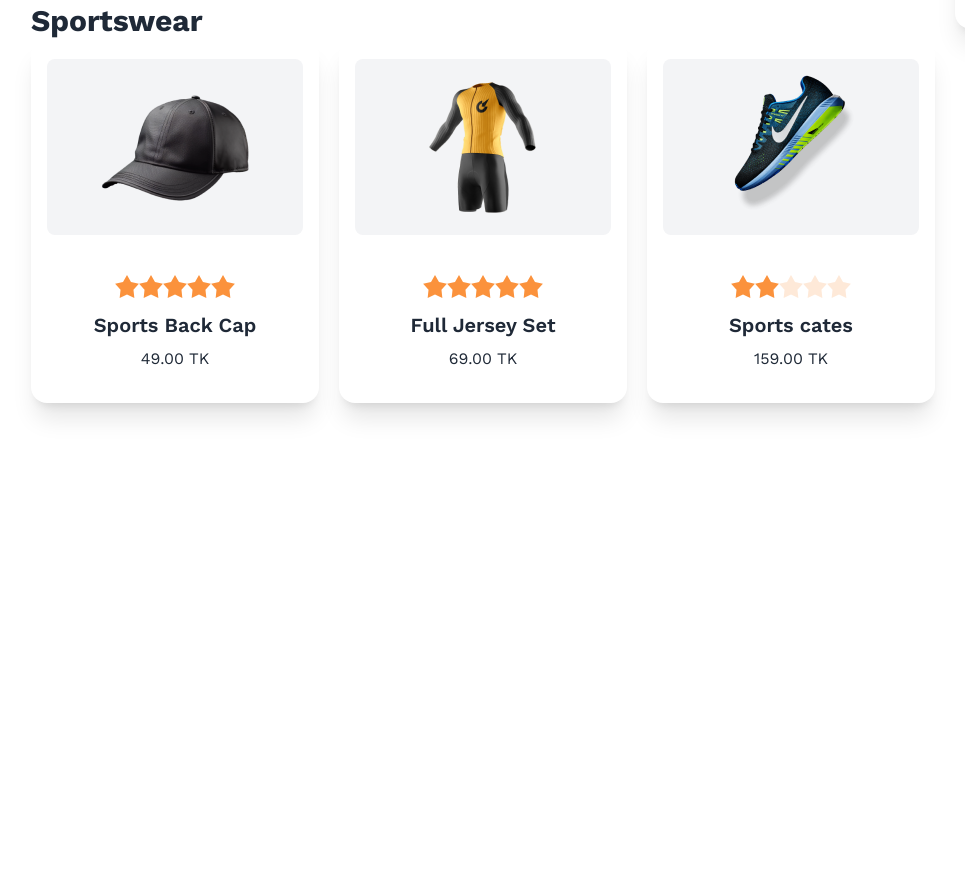
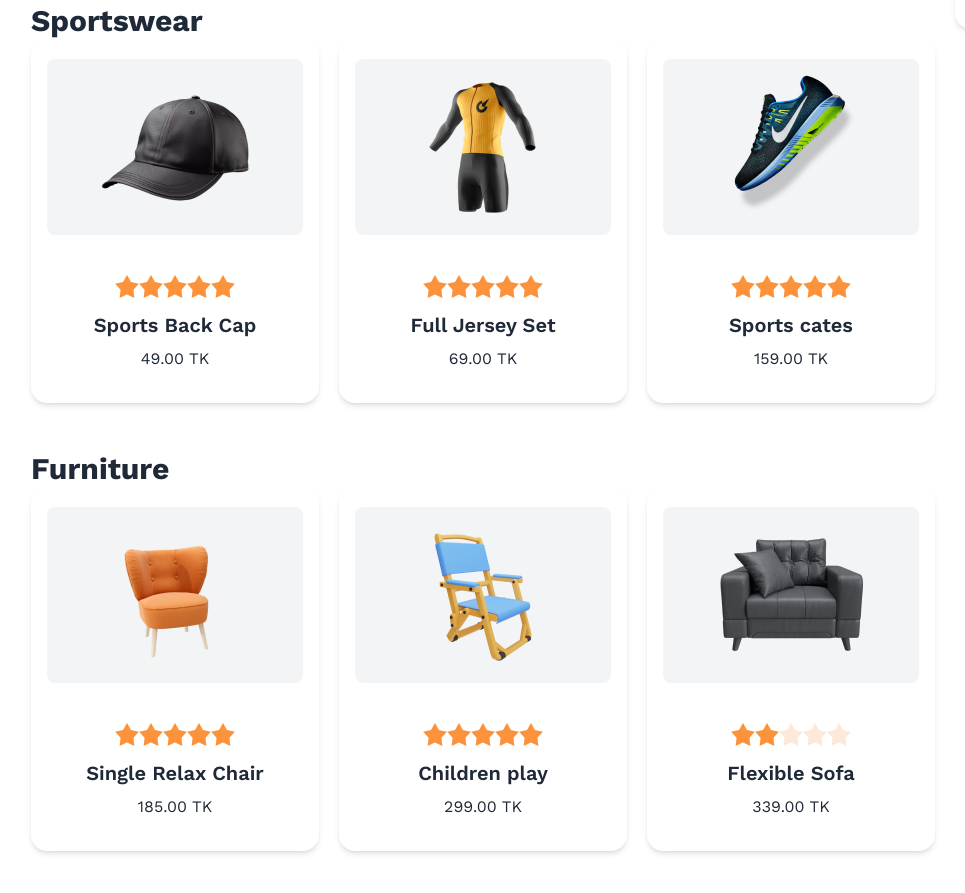
Before and after one commit to sakib071/summer-sale-website, a plain HTML site: page index.html in a window 1280 px wide. Shown: the part 1275-2168 px from the top of the page, without its empty margins (33-998 px from the left). Before the commit the page ends 1742 px from the top, so only its background shows below. Drawn offline with nearby package versions, Linux system fonts and the light colour scheme.

Commit message:
responsive done

```diff
--- a/index.html
+++ b/index.html
@@ -22,10 +22,10 @@
     <header>
     </header>
     <main class="font-work">
-        <section class="flex bg-[#F9F6E2] text-center justify-center items-center">
+        <section class="flex lg:flex-row flex-col-reverse bg-[#F9F6E2] text-center justify-center items-center lg:pb-0 pb-10 mb-1 lg:mb-32">
             <div>
-                <h3 class="text-3xl font-semibold mb-5">---SALE FEVER---</h3>
-                <h3 class="w-3/5 text-5xl font-bold mx-auto">Purchase TK 200 or above & get <span
+                <h3 class="text-xl lg:text-3xl font-semibold mb-5">---SALE FEVER---</h3>
+                <h3 class="w-3/5 text-3xl lg:text-5xl font-bold mx-auto">Purchase TK 200 or above & get <span
                         class=" text-[#E527B2]">20%
                         off</span>
                 </h3>
@@ -35,19 +35,19 @@
                 </div>
 
             </div>
-            <div class="m-20">
+            <div class="m-20 ">
                 <img src="./images/Summer 1.png" alt="">
             </div>
 
         </section>
 
-        <section class="container mx-auto mt-32 flex gap-5 p-16">
+        <section class="container mx-auto flex lg:flex-row flex-col-reverse gap-5 p-16">
             <div class="mx-auto">
                 <div class="first-sec">
-                    <h3 class="text-3xl font-bold">Kitchenware</h3>
-                    <div class="flex gap-5">
+                    <h3 class="text-3xl font-bold lg:text-left text-center">Kitchenware</h3>
+                    <div class="flex lg:flex-row flex-col-reverse gap-5">
                         <!-- card -->
-                        <div class="card-one card w-72 bg-base-100 shadow-xl ">
+                        <div class="card-one card w-72 bg-base-100 shadow-md ">
                             <figure class="bg-gray-100 rounded-lg m-5 h-44 w-64 mx-auto">
                                 <img src="./images/prod1.png" alt="Shoes" />
                             </figure>
@@ -64,7 +64,7 @@
                             </div>
                         </div>
                         <!-- card -->
-                        <div class="card-one card w-72 bg-base-100 shadow-xl ">
+                        <div class="card-one card w-72 bg-base-100 shadow-md ">
                             <figure class="bg-gray-100 rounded-lg m-5 h-44 w-64 mx-auto">
                                 <img src="./images/prod2.png" alt="Shoes" />
                             </figure>
@@ -81,7 +81,7 @@
                             </div>
                         </div>
                         <!-- card -->
-                        <div class="card-one card w-72 bg-base-100 shadow-xl ">
+                        <div class="card-one card w-72 bg-base-100 shadow-md ">
                             <figure class="bg-gray-100 rounded-lg m-5 h-44 w-64 mx-auto">
                                 <img src="./images/prod3.png" alt="Shoes" />
                             </figure>
@@ -101,10 +101,10 @@
                 </div>
 
                 <div class="mt-12">
-                    <h3 class="text-3xl font-bold">Sportswear</h3>
-                    <div class="flex gap-5">
+                    <h3 class="text-3xl font-bold lg:text-left text-center">Sportswear</h3>
+                    <div class="flex lg:flex-row flex-col-reverse gap-5">
                         <!-- card -->
-                        <div class="card-one card w-72 bg-base-100 shadow-xl ">
+                        <div class="card-one card w-72 bg-base-100 shadow-md ">
                             <figure class="bg-gray-100 rounded-lg m-5 h-44 w-64 mx-auto">
                                 <img src="./images/prod4.png" alt="Shoes" />
                             </figure>
@@ -121,7 +121,7 @@
                             </div>
                         </div>
                         <!-- card -->
-                        <div class="card-one card w-72 bg-base-100 shadow-xl ">
+                        <div class="card-one card w-72 bg-base-100 shadow-md ">
                             <figure class="bg-gray-100 rounded-lg m-5 h-44 w-64 mx-auto">
                                 <img src="./images/prod5.png" alt="Shoes" />
                             </figure>
@@ -138,7 +138,7 @@
                             </div>
                         </div>
                         <!-- card -->
-                        <div class="card-one card w-72 bg-base-100 shadow-xl ">
+                        <div class="card-one card w-72 bg-base-100 shadow-md ">
                             <figure class="bg-gray-100 rounded-lg m-5 h-44 w-64 mx-auto">
                                 <img src="./images/prod6.png" alt="Shoes" />
                             </figure>
@@ -157,11 +157,68 @@
                     </div>
                 </div>
 
+                <div class="mt-12">
+                    <h3 class="text-3xl font-bold lg:text-left text-center">Furniture</h3>
+                    <div class="flex lg:flex-row flex-col-reverse gap-5">
+                        <!-- card -->
+                        <div class="card-one card w-72 bg-base-100 shadow-md ">
+                            <figure class="bg-gray-100 rounded-lg m-5 h-44 w-64 mx-auto">
+                                <img src="./images/prod7.png" alt="Shoes" />
+                            </figure>
+                            <div class="rating text-center justify-center mt-5">
+                                <input type="radio" name="rating-2" class="mask mask-star-2 bg-orange-400" />
+                                <input type="radio" name="rating-2" class="mask mask-star-2 bg-orange-400" checked />
+                                <input type="radio" name="rating-2" class="mask mask-star-2 bg-orange-400" />
+                                <input type="radio" name="rating-2" class="mask mask-star-2 bg-orange-400" />
+                                <input type="radio" name="rating-2" class="mask mask-star-2 bg-orange-400" />
+                            </div>
+                            <div class="card-body items-center text-center pt-3">
+                                <h2 id="item-four" class="card-title">Single Relax Chair</h2>
+                                <p>185.00 TK</p>
+                            </div>
+                        </div>
+                        <!-- card -->
+                        <div class="card-one card w-72 bg-base-100 shadow-md ">
+                            <figure class="bg-gray-100 rounded-lg m-5 h-44 w-64 mx-auto">
+                                <img src="./images/prod8.png" alt="Shoes" />
+                            </figure>
+                            <div class="rating text-center justify-center mt-5">
+                                <input type="radio" name="rating-2" class="mask mask-star-2 bg-orange-400" />
+                                <input type="radio" name="rating-2" class="mask mask-star-2 bg-orange-400" checked />
+                                <input type="radio" name="rating-2" class="mask mask-star-2 bg-orange-400" />
+                                <input type="radio" name="rating-2" class="mask mask-star-2 bg-orange-400" />
+                                <input type="radio" name="rating-2" class="mask mask-star-2 bg-orange-400" />
+                            </div>
+                            <div class="card-body items-center text-center pt-3">
+                                <h2 id="item-five" class="card-title">Children play</h2>
+                                <p>299.00 TK</p>
+                            </div>
+                        </div>
+                        <!-- card -->
+                        <div class="card-one card w-72 bg-base-100 shadow-md ">
+                            <figure class="bg-gray-100 rounded-lg m-5 h-44 w-64 mx-auto">
+                                <img src="./images/prod9.png" alt="Shoes" />
+                            </figure>
+                            <div class="rating text-center justify-center mt-5">
+                                <input type="radio" name="rating-2" class="mask mask-star-2 bg-orange-400" />
+                                <input type="radio" name="rating-2" class="mask mask-star-2 bg-orange-400" checked />
+                                <input type="radio" name="rating-2" class="mask mask-star-2 bg-orange-400" />
+                                <input type="radio" name="rating-2" class="mask mask-star-2 bg-orange-400" />
+                                <input type="radio" name="rating-2" class="mask mask-star-2 bg-orange-400" />
+                            </div>
+                            <div class="card-body items-center text-center pt-3">
+                                <h2 id="item-six" class="card-title">Flexible Sofa</h2>
+                                <p>339.00 TK</p>
+                            </div>
+                        </div>
+                    </div>
+                </div>
+
             </div>
             <div>
                 <!-- Coupon -->
                 <div class="grid grid-cols-1 gap-5 mt-10">
-                    <div class="card w-92 bg-base-100 shadow-xl">
+                    <div class="card w-92 bg-base-100 shadow-md">
                         <div class="card-body">
                             <h2 class="card-title">Have coupon?</h2>
 
@@ -169,12 +226,13 @@
                                 <input id="coupon-field" class="py-2 rounded-l-lg p-3 border-0 shadow-md" type="text"
                                     placeholder="Coupon code">
                                 <button id="btn-apply"
-                                    class="bg-[#E527B2] hover:bg-white hover:text-[#E527B2] text-white px-4 py-2 rounded-r-lg shadow-md disabled:bg-gray-300 disabled:text-white" disabled>
+                                    class="bg-[#E527B2] hover:bg-white hover:text-[#E527B2] text-white px-4 py-2 rounded-r-lg shadow-md disabled:bg-gray-300 disabled:text-white"
+                                    disabled>
                                     Apply</button>
                             </div>
                         </div>
                     </div>
-                    <div class="card w-92 bg-base-100 shadow-xl">
+                    <div class="card w-92 bg-base-100 shadow-md">
                         <div id="cart-history" class="card-body">
                             <div id="item-list"></div>
                             <hr>
@@ -198,7 +256,6 @@
                                     <h3 class="font-bold text-4xl text-center">Congratulations</h3>
                                     <p class="py-4 text-center">Your Purchase the product</p>
                                     <div class="modal-action">
-                                        <!-- if there is a button in form, it will close the modal -->
                                         <button id="btn-home"
                                             class="btn mx-auto bg-[#E527B2] text-white hover:bg-[#C51F9B] shadow-lg">Go
                                             Home</button>
@@ -213,7 +270,6 @@
             </div>
         </section>
     </main>
-    <script src="utilities.js"></script>
     <script src="script.js"></script>
 </body>
 
--- a/script.js
+++ b/script.js
@@ -63,5 +63,4 @@ const homeBtn = document.getElementById('btn-home').addEventListener('click', fu
     finalTotal.innerText = '';
     addDiscount.innerText = '';
     totalPrice.innerText = '';
-
 });
```
